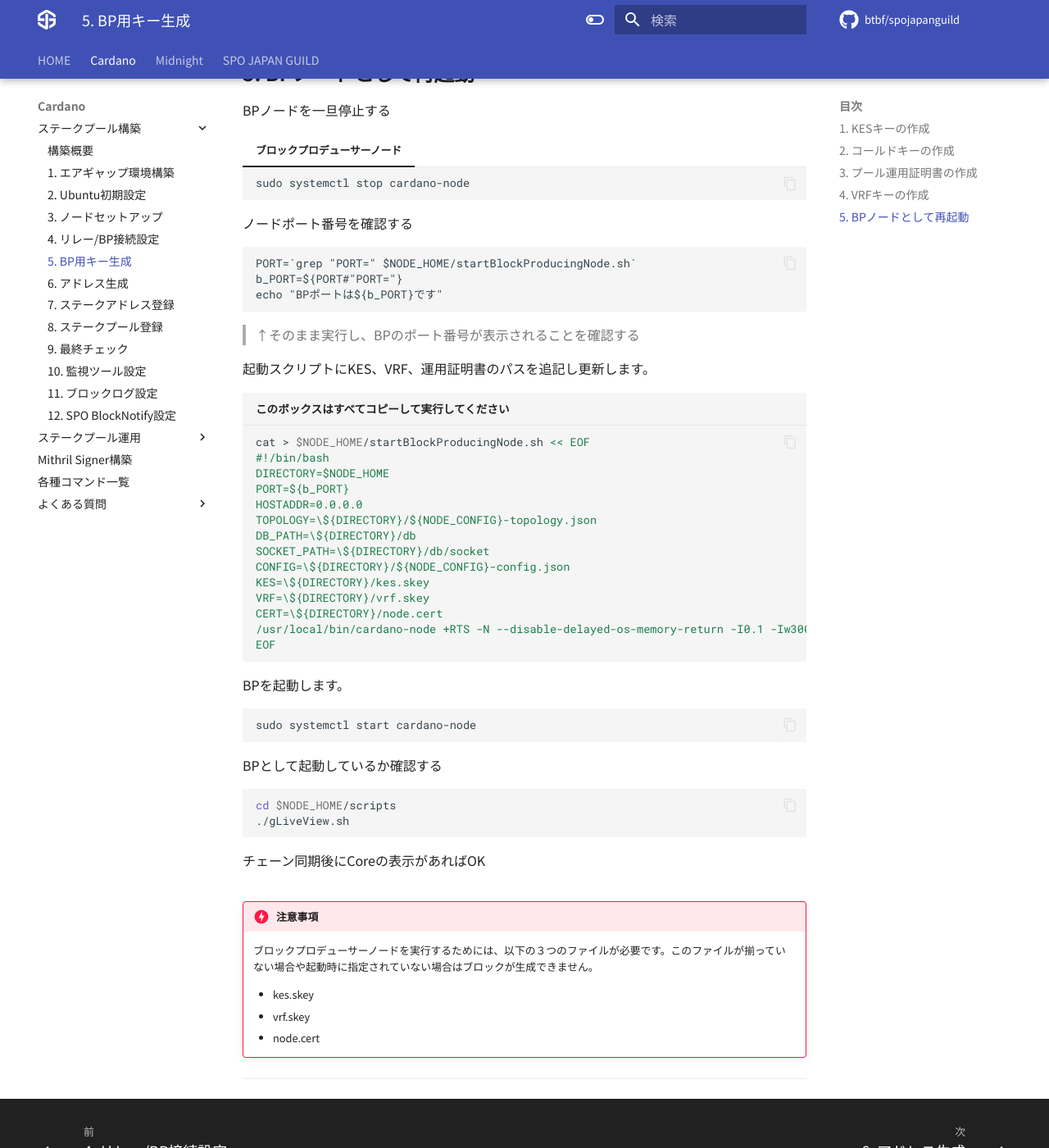
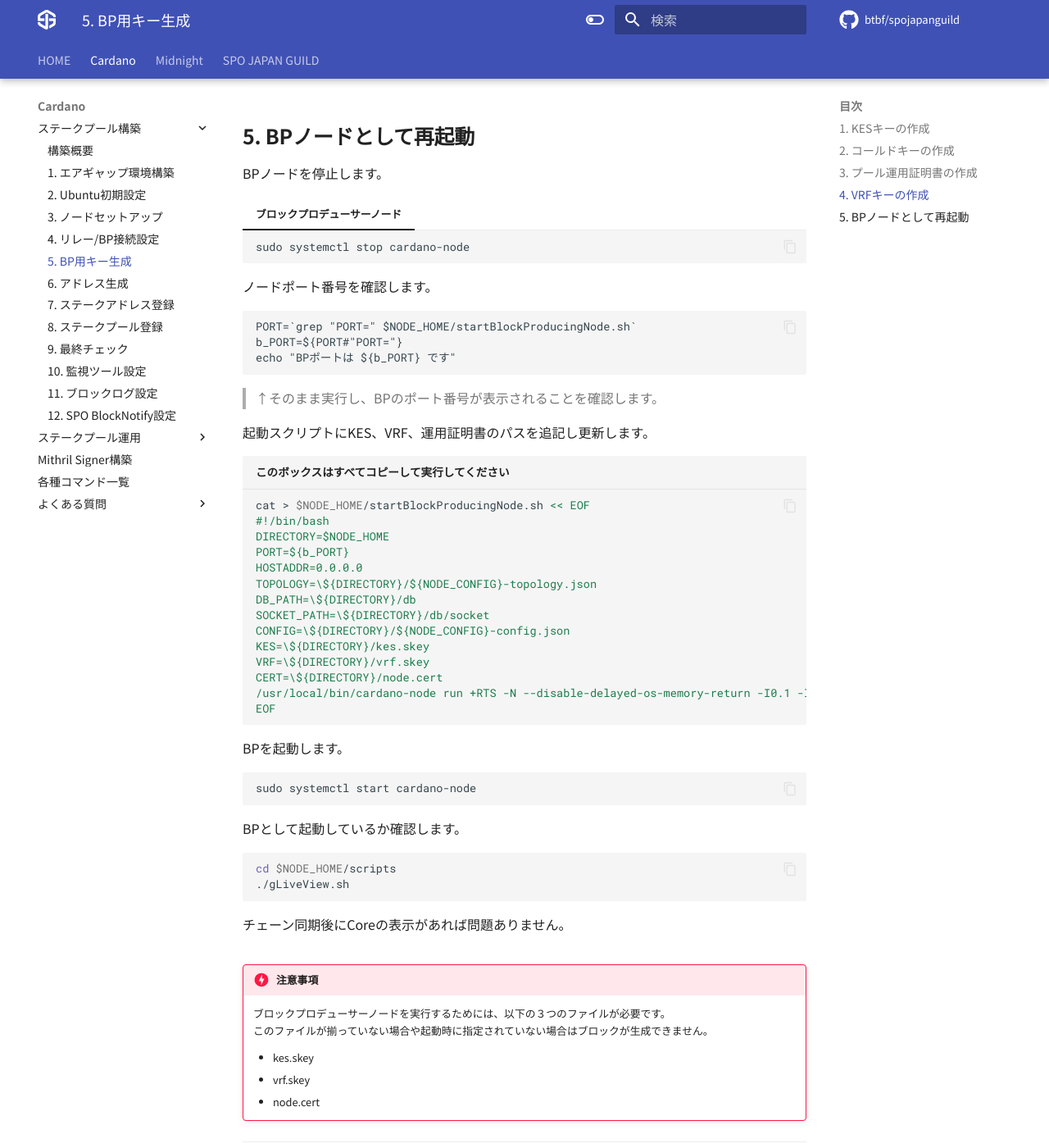
Before and after one commit to btbf/spojapanguild, an MkDocs documentation site: the page built from docs/cardano/setup/bp-key-setup.md, in a window 1280 px wide and 1400 px high, scrolled down 4655 px. Shown: the whole window at 82% size. Built offline with MkDocs 1.6.1 and Material for MkDocs 9.7.7, drawn with Linux system fonts in a browser that asks for light colours; comment, search, counter and statistics services are not loaded; some of the changed text lies outside the part shown.

Commit message:
Fine-tune

````diff
--- a/docs/cardano/setup/bp-key-setup.md
+++ b/docs/cardano/setup/bp-key-setup.md
@@ -21,7 +22,8 @@
 
 !!! quote "KESキーについて"
     \(KES=Key Evolving Signature\)の略
-    キーを悪用するハッカーからステークプールを保護するために作成され、90日ごとに再生成する必要があります。詳細は運用マニュアルを参照してください
+    キーを悪用するハッカーからステークプールを保護するために作成され、90日ごとに再生成する必要があります。
+    詳細は運用マニュアルを参照してください。
 
 === "ブロックプロデューサーノード"
     ```bash
@@ -61,13 +63,16 @@
     ```
 
 !!! warning "重要"
-    すべてのキーを別の安全なストレージデバイス(USB)などにバックアップしましょう！複数のバックアップを作成することをおすすめします。
+    すべてのキーを別の安全なストレージデバイス(USB)などにバックアップしましょう！
+    複数のバックアップを作成することをおすすめします。
 
 ## **3. プール運用証明書の作成**
 
 
 !!! warning "事前確認"
-    ブロックチェーンと完全に同期している必要があります。 同期が途中の場合、正しいslotsPerKESPeriodを取得できません。 あなたのBPノードが完全に同期されたことを確認するには、[Cardano Explorer](https://explorer.cardano.org/ja.html){target="_blank" rel="noopener"}で自身の同期済みエポックとスロットが一致しているかをご確認ください。
+    ブロックチェーンと完全に同期している必要があります。
+    同期が途中の場合、正しいslotsPerKESPeriodを取得できません。
+    あなたのBPノードが完全に同期されたことを確認するには、[Cardano Explorer](https://explorer.cardano.org/ja.html){target="_blank" rel="noopener"}で自身の同期済みエポックとスロットが一致しているかをご確認ください。
 
 === "ブロックプロデューサーノード"
 
@@ -97,11 +102,10 @@
     BPの`kes.skey`と`kes.vkey` をエアギャップマシンのcnodeディレクトリにコピーします。
     ``` mermaid
     graph LR
-        A[BP] -->|kes.skey / kes.vkey| B[エアギャップ];
+        A[BP] -->|**kes.skey** / **kes.vkey**| B[エアギャップ];
     ```
 
-
-BPとエアギャップで`kes.vkey`ファイルハッシュを比較する
+BPとエアギャップで`kes.vkey`ファイルハッシュを比較します。
 
 === "ブロックプロデューサーノード"
     ```bash
@@ -110,7 +114,7 @@ BPとエアギャップで`kes.vkey`ファイルハッシュを比較する
     ```
 
 !!! hint ""
-    BPとエアギャップで表示された戻り値を比較して、ハッシュ値が一致していればOK
+    BPとエアギャップで表示された戻り値を比較して、ハッシュ値が一致していれば問題ありません。
 
 === "エアギャップオフラインマシン"
     ```bash
@@ -121,7 +125,8 @@ BPとエアギャップで`kes.vkey`ファイルハッシュを比較する
 
 
 !!! info "確認"
-    ステークプールオペレータは、プールを実行する権限があることを確認するための運用証明書を発行する必要があります。証明書には、オペレータの署名が含まれプールに関する情報（アドレス、キーなど）が含まれます。
+    ステークプールオペレータは、プールを実行する権限があることを確認するための運用証明書を発行する必要があります。
+    証明書には、オペレータの署名が含まれプールに関する情報（アドレス、キーなど）が含まれます。
 
 
 
@@ -136,9 +141,9 @@ BPとエアギャップで`kes.vkey`ファイルハッシュを比較する
     > コマンド実行後に、数字入力モードになりますので
     > そこでBPで算出した`startKesPeriod`の数字を入力します
 
-    入力した数字が戻り値に表示されているか確認し証明書を作成する
+    入力した数字が戻り値に表示されているか確認し証明書を作成します。
     ```
-    echo "入力した数字は$kesです"
+    echo "入力した数字は $kes です"
     ```
 
     ```
@@ -155,11 +160,11 @@ BPとエアギャップで`kes.vkey`ファイルハッシュを比較する
 
     ``` mermaid
     graph LR
-        A[エアギャップ] -->|node.cert| B[BP];
+        A[エアギャップ] -->|**node.cert**| B[BP];
     ```
 
 
-** BPとエアギャップで`node.cert`ファイルハッシュを比較する **
+**BPとエアギャップで`node.cert`ファイルハッシュを比較します。**
 
 === "ブロックプロデューサーノード"
 
@@ -168,8 +173,8 @@ BPとエアギャップで`kes.vkey`ファイルハッシュを比較する
     sha256sum node.cert
     ```
 
-!!! hint ""
-    BPとエアギャップで表示された戻り値を比較して、ハッシュ値が一致していればOK
+!!! tip "ヒント"
+    BPとエアギャップで表示された戻り値を比較して、ハッシュ値が一致していれば問題ありません。
 
 === "エアギャップオフラインマシン"
 
@@ -202,20 +207,20 @@ BPとエアギャップで`kes.vkey`ファイルハッシュを比較する
 ## **5. BPノードとして再起動**
 
 
-BPノードを一旦停止する
+BPノードを停止します。
 
 === "ブロックプロデューサーノード"
     ```bash
     sudo systemctl stop cardano-node
     ```
 
-    ノードポート番号を確認する
+    ノードポート番号を確認します。
     ```
     PORT=`grep "PORT=" $NODE_HOME/startBlockProducingNode.sh`
     b_PORT=${PORT#"PORT="}
-    echo "BPポートは${b_PORT}です"
+    echo "BPポートは ${b_PORT} です"
     ```
-    > ↑そのまま実行し、BPのポート番号が表示されることを確認する
+    > ↑そのまま実行し、BPのポート番号が表示されることを確認します。
 
     起動スクリプトにKES、VRF、運用証明書のパスを追記し更新します。
 
@@ -232,7 +237,7 @@ BPノードを一旦停止する
     KES=\${DIRECTORY}/kes.skey
     VRF=\${DIRECTORY}/vrf.skey
     CERT=\${DIRECTORY}/node.cert
-    /usr/local/bin/cardano-node +RTS -N --disable-delayed-os-memory-return -I0.1 -Iw300 -A32m -n4m -F1.5 -H2500M -RTS run --topology \${TOPOLOGY} --database-path \${DB_PATH} --socket-path \${SOCKET_PATH} --host-addr \${HOSTADDR} --port \${PORT} --config \${CONFIG} --shelley-kes-key \${KES} --shelley-vrf-key \${VRF} --shelley-operational-certificate \${CERT}
+    /usr/local/bin/cardano-node run +RTS -N --disable-delayed-os-memory-return -I0.1 -Iw300 -A32m -n4m -F1.5 -H2500M -RTS --topology \${TOPOLOGY} --database-path \${DB_PATH} --socket-path \${SOCKET_PATH} --host-addr \${HOSTADDR} --port \${PORT} --config \${CONFIG} --shelley-kes-key \${KES} --shelley-vrf-key \${VRF} --shelley-operational-certificate \${CERT}
     EOF
     ```
 
@@ -242,17 +247,18 @@ BPノードを一旦停止する
     sudo systemctl start cardano-node
     ```
 
-    BPとして起動しているか確認する
+    BPとして起動しているか確認します。
 
     ```bash
     cd $NODE_HOME/scripts
     ./gLiveView.sh
     ```
 
-    チェーン同期後にCoreの表示があればOK
+    チェーン同期後にCoreの表示があれば問題ありません。
 
 !!! danger "**注意事項**"
-    ブロックプロデューサーノードを実行するためには、以下の３つのファイルが必要です。このファイルが揃っていない場合や起動時に指定されていない場合はブロックが生成できません。
+    ブロックプロデューサーノードを実行するためには、以下の３つのファイルが必要です。
+    このファイルが揃っていない場合や起動時に指定されていない場合はブロックが生成できません。
 
     * kes.skey
     * vrf.skey
````
Also changed, not shown: other parts of docs/cardano/setup/bp-key-setup.md (+3 -2 lines), docs/cardano/setup/node-setup.md (+12 -11 lines).
